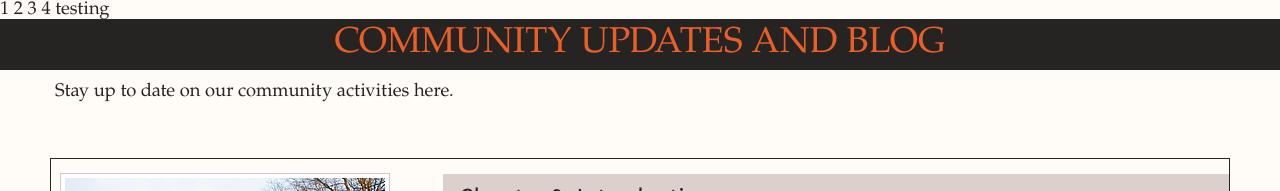
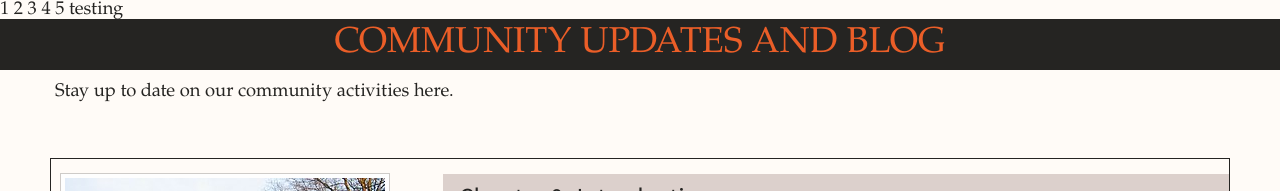
Before and after one commit to TuberculosisSpecimen/diss, a Jekyll site: the page built from pages/blog.md, in a window 1280 px wide. Shown: the top 191 px of the page. Built offline with Jekyll 4.4.1, drawn with Linux system fonts in a browser that asks for light colours; nearby versions of some CDN libraries; some web fonts are replaced.

Commit message:
Tinkering with liquid

```diff
--- a/_includes/_chapterlayout.html
+++ b/_includes/_chapterlayout.html
@@ -1,6 +1,8 @@
-1 {{ section.format }}
+1 {{ section }}
 2 {{ section.number }}
-3 {{ sections.section.format }}
-4 {{ sections.section.number }}
+3 {{ section.format }}
+4 {{ section.identifier }}
 
+{% assign seclist = section.identifier | split: ',' %}
+5 {{ seclist }}
 testing
```
